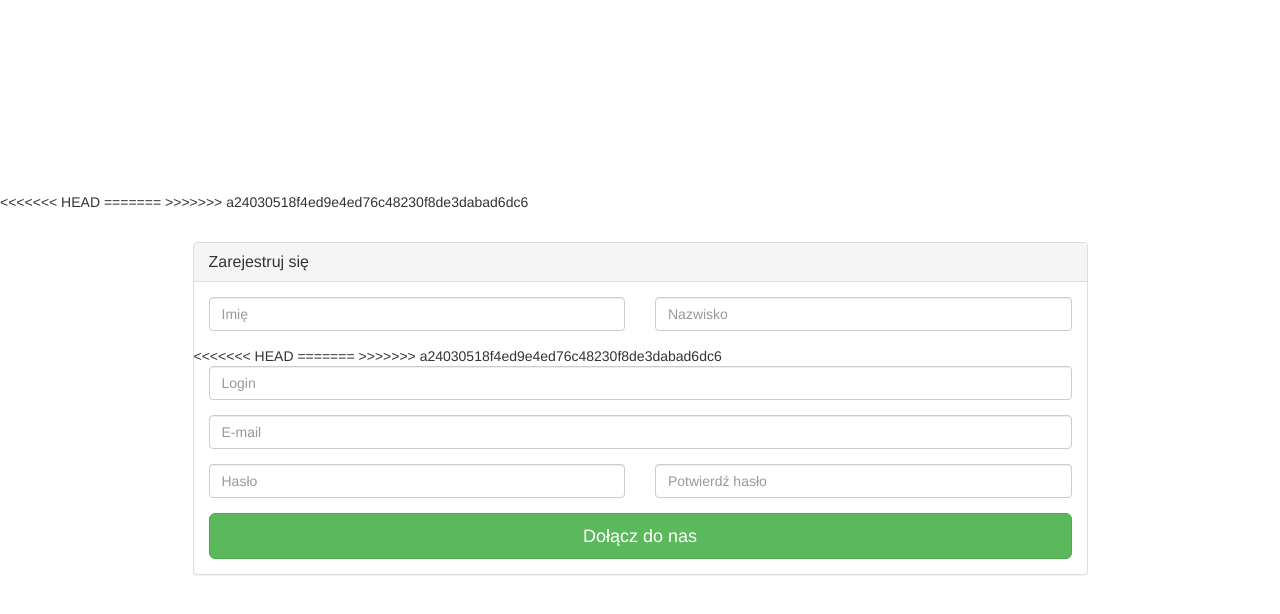
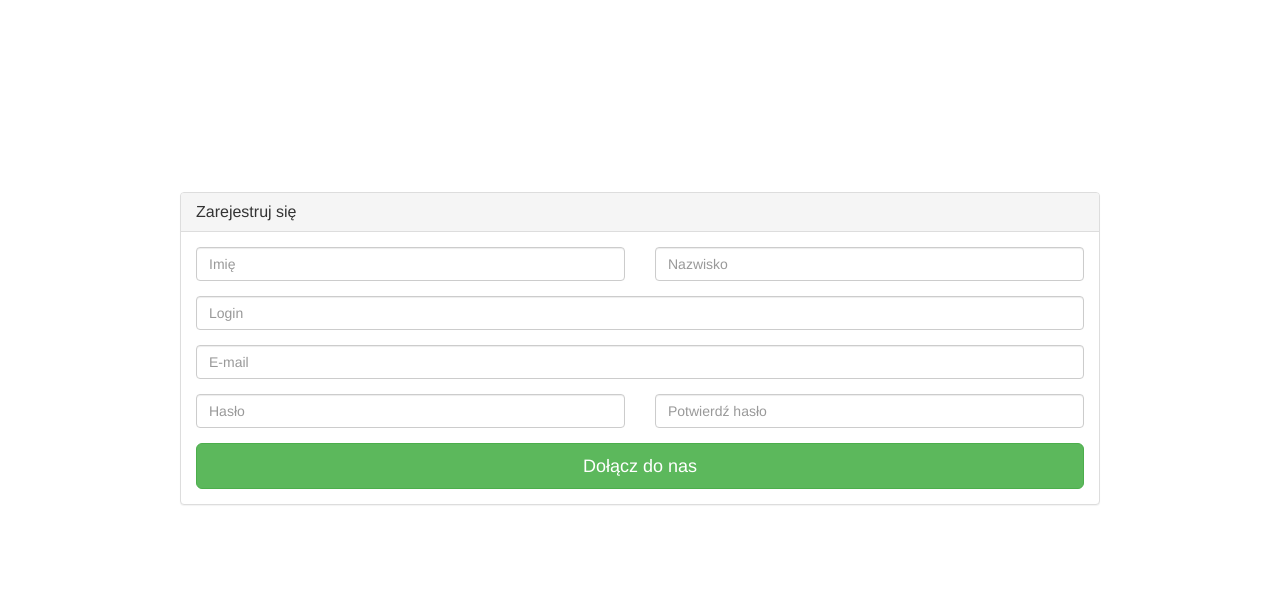
Before and after one commit to korczoczek/strona_z_cz-ciami, a PHP site: page /rejestracja.php in a window 1280 px wide. Shown: the top 614 px of the page. Run offline with PHP 8.4, Linux system fonts and the light colour scheme; data that the repository does not hold is empty; a stand-in replaces the project's code that opens the database connection; some libraries are stand-ins or nearby versions.

Commit message:
nie wiem

```diff
--- a/php/header.php
+++ b/php/header.php
@@ -2,12 +2,6 @@
 <meta name="author" content="Korczok Mormul">
 <meta http-equiv="X-UACompatible" content="IE=edge">
 <meta name="viewport" content="width=device-width,initial-scale=1">
-<<<<<<< HEAD
-<LINK rel="stylesheet" href="css/style.css" type="text/css">
-<LINK rel="stylesheet" href="css/bootstrap.css" type="text/css">
-<link href="//netdna.bootstrapcdn.com/bootstrap/3.1.0/css/bootstrap.min.css" rel="stylesheet" id="bootstrap-css">
-=======
 <link href="//netdna.bootstrapcdn.com/bootstrap/3.0.0/css/bootstrap.min.css" rel="stylesheet" id="bootstrap-css">
 <link href="css/style.css" rel="stylesheet">
->>>>>>> a24030518f4ed9e4ed76c48230f8de3dabad6dc6
 <link rel="shortcut icon" href="" type="image/x-icon">
--- a/rejestracja.php
+++ b/rejestracja.php
@@ -30,14 +30,6 @@
                         <input type="text" name="nazwisko" id="nazwisko" class="form-control" placeholder="Nazwisko" tabindex="1">
 					</div>
 				</div>
-<<<<<<< HEAD
-				<!--div class="col-xs-12 col-sm-4 col-md-4">
-					<div class="form-group">
-						<input type="text" name="kod-pocztowy" id="kod-pocztowy" class="form-control " placeholder="Kod pocztowy" tabindex="2">
-					</div>
-				</div-->
-=======
->>>>>>> a24030518f4ed9e4ed76c48230f8de3dabad6dc6
 			</div>
 			<div class="form-group">
 				<input type="text" name="login" id="login" class="form-control " placeholder="Login" tabindex="3">
```
